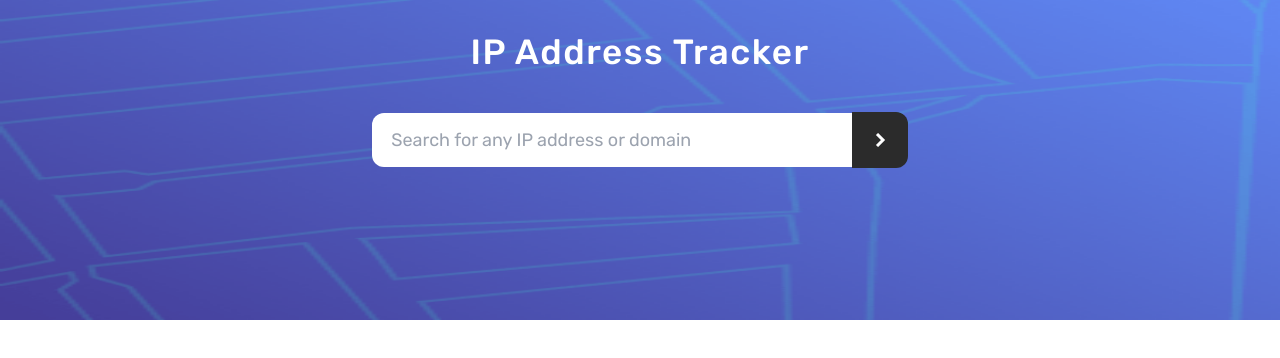
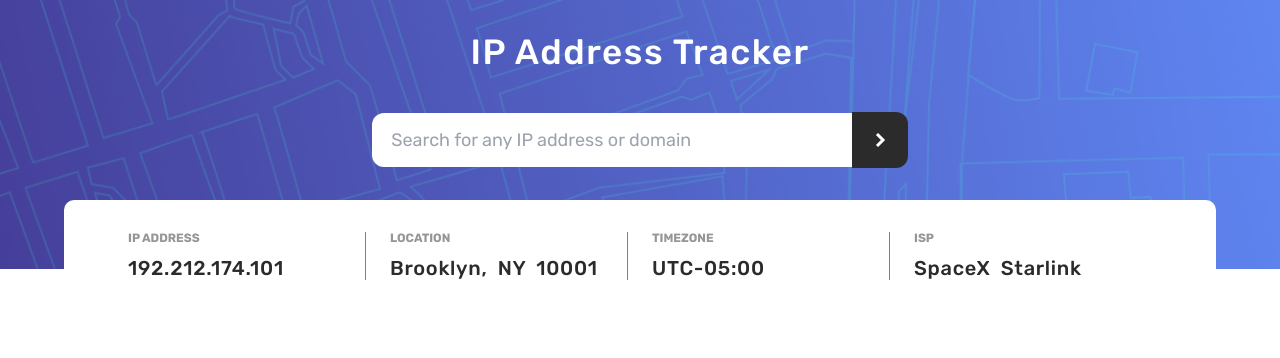
Before and after one commit to ramz04/Ip-Address-Tracker, a React (Vite) app: page / in a window 1280 px wide. Shown: the top 358 px of the page. Built offline with nearby package versions, Linux system fonts and the light colour scheme.

Commit message:
Added Header Component

```diff
--- a/src/App.jsx
+++ b/src/App.jsx
@@ -9,11 +9,11 @@ function App() {
       <section className='App'>
         <div className='header' >
           <picture>
-            <source media='min-width: 1024px' srcSet={background} />
+            <source media='(min-width: 1024px)' srcSet={background} />
             <img src={ backgroundMobile } className='image' alt="Background" />
           </picture>
         </div>
-        <article className='header--content'>
+        <article className='header--search'>
            <h1>IP Address Tracker</h1>
            <form>
             <input id="ipaddress" name="ipaddress" type="text" placeholder="Search for any IP address or domain" />
@@ -22,6 +22,27 @@ function App() {
             </button>
            </form>
         </article>
+        <div className='header--content'>
+          <article className='header--content-wrapper shadow max-w-5xl'>
+            <div className='header--content-items'>
+              <h2>IP Address</h2>
+              <p>192.212.174.101</p>
+            </div>
+            <div className='header--content-items'>
+              <h2>Location</h2>
+              <p>Brooklyn, NY 10001</p>
+            </div>
+            <div className='header--content-items'>
+              <h2>Timezone</h2>
+              <p>UTC-05:00</p>
+            </div>
+            <div className='header--content-last'>
+              <h2>ISP</h2>
+              <p>SpaceX Starlink</p>
+            </div>
+
+          </article>
+        </div>
       </section>
     </>
   )
--- a/src/index.css
+++ b/src/index.css
@@ -72,7 +72,8 @@ html:focus-within {
 
 .image {
   width: 100%;
-  height: 20rem;
+  height: 18rem;
+  object-fit: cover;
 }
 
 .header {
@@ -81,7 +82,7 @@ html:focus-within {
   z-index: -10;
 }
 
-.header--content {
+.header--search {
    display: flex;
    flex-direction: column;
    align-items:center;
@@ -90,54 +91,142 @@ html:focus-within {
    row-gap: 2rem;
 }
 
-.header--content h1{
+.header--search h1{
   color: white;
   font-weight: 500;
   font-size: 20px;
   letter-spacing: 1.5px;
 }
 
-.header--content form {
+.header--search form {
   display: flex;
   align-items: center;
 }
-.header--content form input {
+.header--search form input {
   border-radius: 12px 0 0 12px;
   padding: 0.5rem 0.8rem;
 }
 
-.header--content form input:focus{
+.header--search form input:focus{
   outline: none;
   border: none;
 
 }
 
-.header--content form button {
+.header--search form button {
   border-radius: 0 12px 12px 0;
   background-color: var(--Very-Dark-Gray);
   color: white;
   padding: 15.8px 1rem;
 }
 
-.header--content form button:hover {
-  background-color: var(--Dark-Gray);
+.header--search form button:hover {
+  background-color: rgb(85, 85, 85);
   transition: var(--transition);
 }
 
+
+.header--content {
+  padding: 0 4rem;
+}
+
+.header--content-wrapper {
+  background-color: white;
+  padding: 1.5rem;
+  margin: 0 auto;
+  border-radius: 10px;
+  display: grid;
+  grid-template-columns: repeat(1, minmax(0, 1fr));
+  gap: 1.25rem;
+  text-align:center;
+}
+
+.header--content-items h2{
+ text-transform: uppercase;
+ font-size: 10px;
+ font-weight: 600;
+ color: var(--Dark-Gray);
+}
+
+.header--content-items p{
+  margin-top: 8px;
+  font-weight: 500;
+  letter-spacing: 0.7px;
+  color: var(--Very-Dark-Gray);
+}
+
+
+.header--content-last h2{
+  text-transform: uppercase;
+  font-size: 10px;
+  font-weight: 600;
+  color: var(--Dark-Gray);
+ }
+
+ .header--content-last p{
+   margin-top: 8px;
+   font-weight: 500;
+   letter-spacing: 0.7px;
+   color: var(--Very-Dark-Gray);
+ }
+
 @media (min-width: 1024px) {
-  .header--content {
+  .header--search {
     row-gap: 2.5rem;
   }
-  .header--content h1 {
+  .header--search h1 {
     font-size: 35px;
   }
 
-  .header--content form input {
+  .header--search form input {
     padding: 0.8rem 1.2rem;
     width: 480px;
   }
 
-  .header--content form button {
+  .header--search form button {
     padding: 20.7px 1.4rem;
   }
+
+  .header--content {
+    margin-bottom: -4rem;
+  }
+
+  .header--content-wrapper {
+    grid-template-columns: repeat(4, minmax(0, 1fr));
+    padding: 2rem 4rem;
+    text-align: left;
+    gap: 1.5rem;
+
+  }
+
+  .header--content-items{
+    border-right: 1.5px;
+    border-color: gray;
+    border-style: groove;
+  }
+
+  .header--content-items h2{
+    font-size: 12px;
+   }
+
+   .header--content-items p{
+     margin-top: 12px;
+     font-size: 20px;
+     word-spacing: 5px;
+   }
+
+   .header--content-last h2{
+    font-size: 12px;
+   }
+
+   .header--content-last p{
+     margin-top: 12px;
+     font-size: 20px;
+     word-spacing: 5px;
+   }
+
+   .image {
+    height: 16.8rem;
+  }
+
 }
```
Also changed, not shown: guide.html (added, +34 -0 lines).
